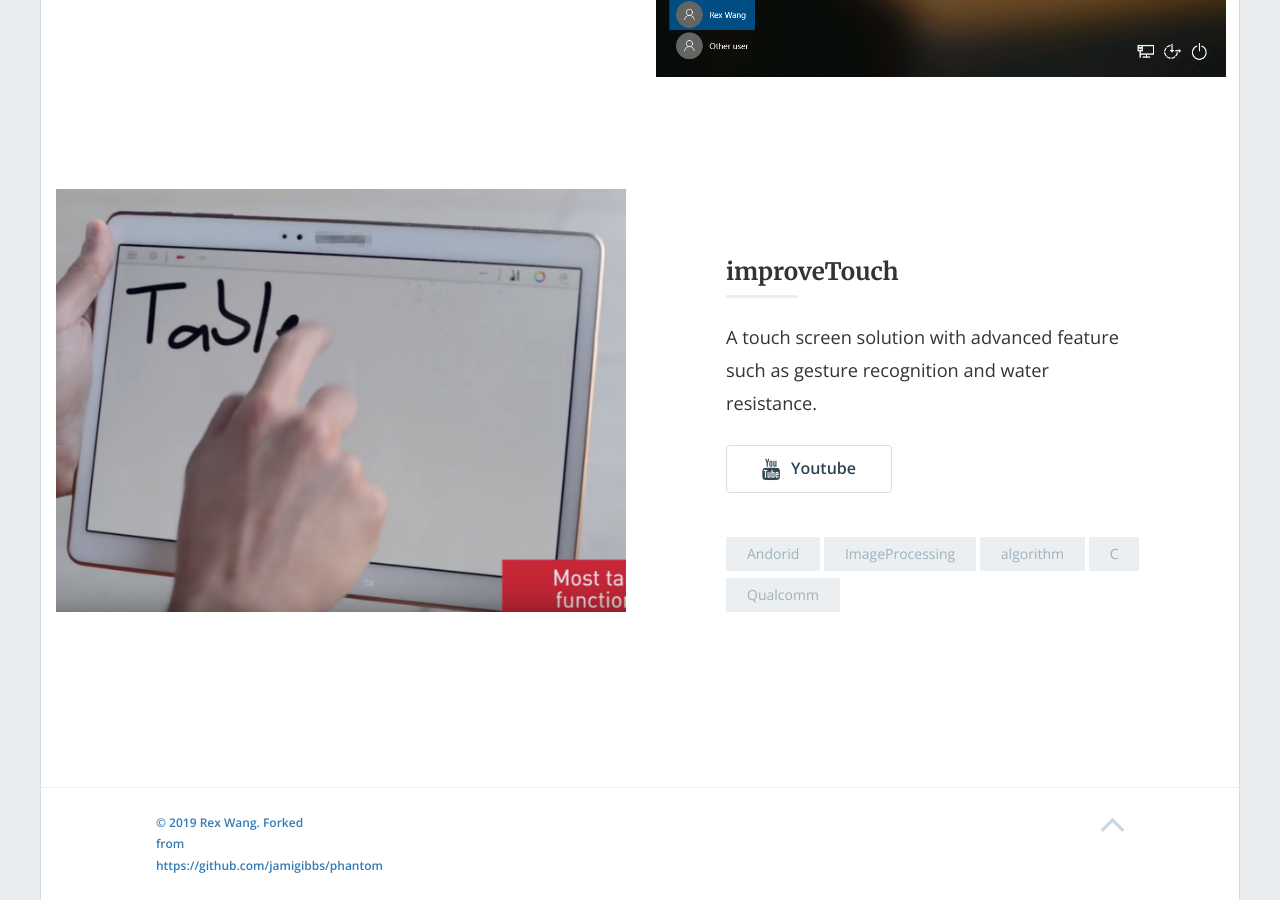
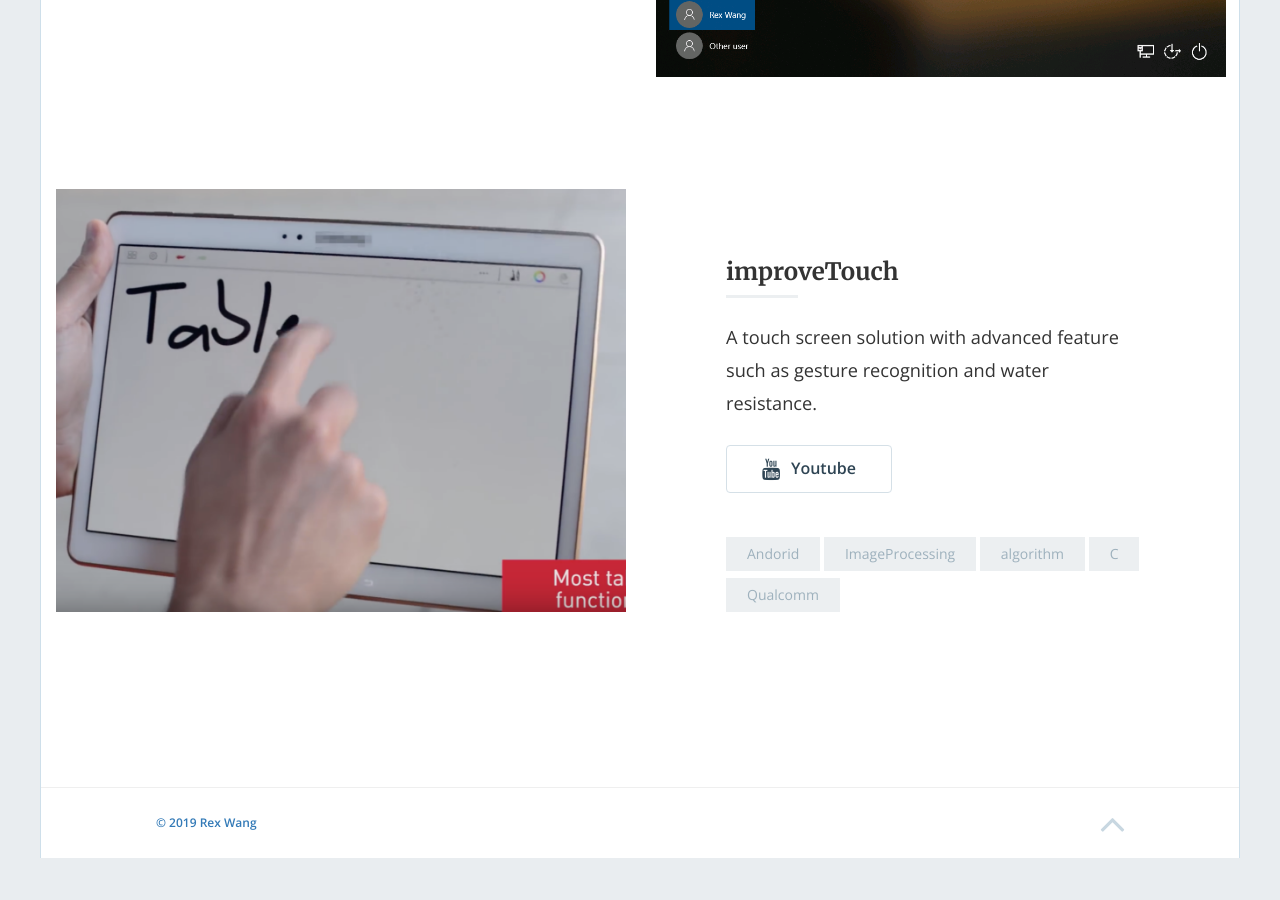
Before and after one commit to rexfwang/rexfwang.github.io, a Jekyll site: the page built from index.html, in a window 1280 px wide and 900 px high, scrolled down 3883 px. Built offline with Jekyll 4.4.1, drawn with Linux system fonts in a browser that asks for light colours; nearby versions of some CDN libraries; the list of posts is cut into pages by our own code; after the commit the page ends 4741 px from its top, so only the background shows below that.

Commit message:
Change footer

```diff
--- a/_config.yml
+++ b/_config.yml
@@ -31,7 +31,7 @@ plugins:
 
 ### Phantom settings
 paginate: 10
-footer_text: '© 2019 Rex Wang. Forked from https://github.com/jamigibbs/phantom'
+footer_text: '© 2019 Rex Wang'
 admin_name: 'Rex Wang'
 google_analytics: "" # Update with your own tracking ID
 enable_contact: false
```
